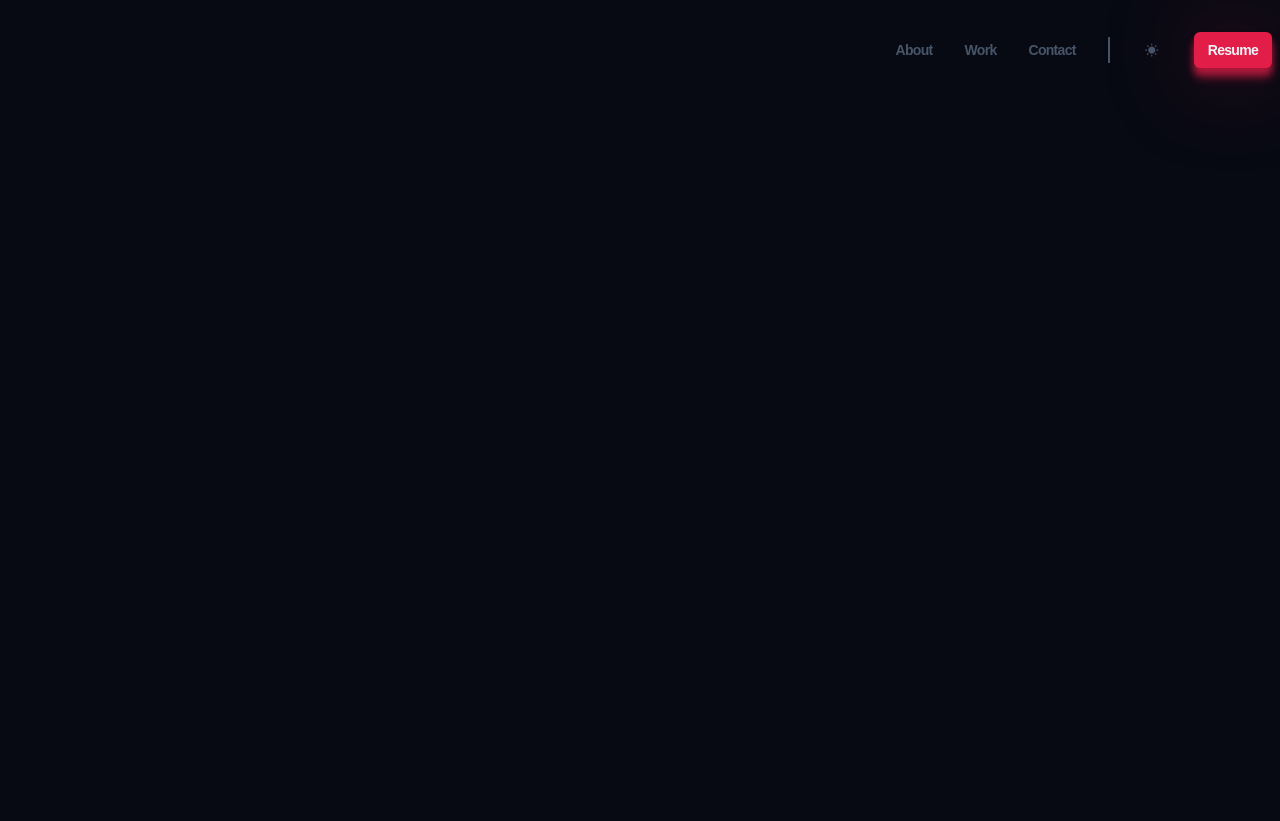
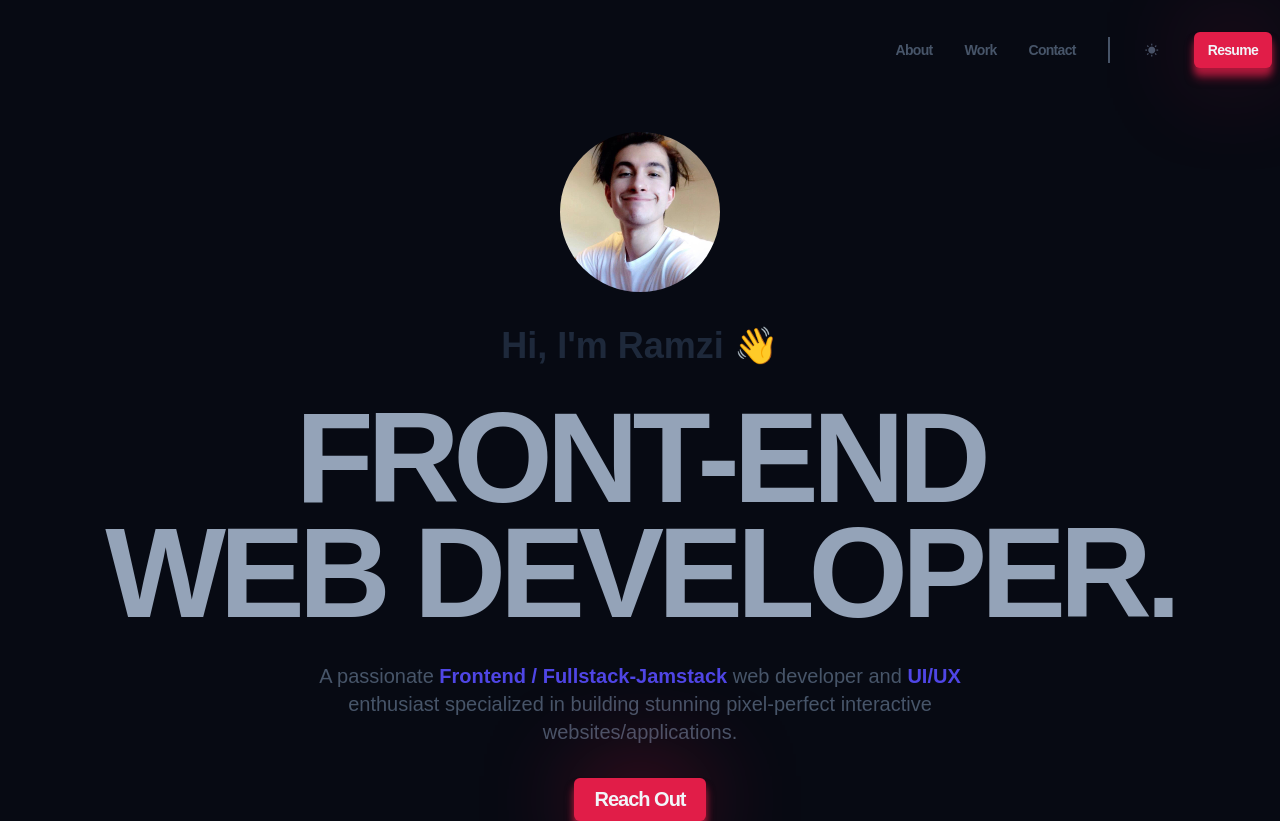
Before and after one commit to HEMANTH-MOKKAPATI/Portfolio, a React (Vite) app: page / in a window 1280 px wide. Before the commit the page ends 800 px from the top, so only its background shows below. Built offline with nearby package versions, Linux system fonts and the light colour scheme; a web font is replaced by a local one.

Commit message:
Added the Hero section for the page , Made responsive using Media queries

```diff
--- /dev/null
+++ b/src/hero.jsx
@@ -0,0 +1,14 @@
+/* eslint-disable react/no-unescaped-entities */
+import "../styles/Hero.scss";
+
+export default function Hero() {
+	return (
+		<section className="hero container ">
+			<img src="./hero.jpg" alt="Profile" className="hero__img" />
+			<h2 className="hero__subtitle">Hi, I'm Ramzi 👋</h2>
+			<h1 className="hero__title">FRONT-END <br /> WEB DEVELOPER. </h1>
+      <p className="hero__description">A passionate <strong>Frontend / Fullstack-Jamstack</strong> web developer and <strong>UI/UX</strong> enthusiast specialized in building stunning pixel-perfect interactive websites/applications.</p>
+      <button className="hero__btn btn" type="button">Reach Out</button>
+		</section>
+	);
+}
--- a/src/main.jsx
+++ b/src/main.jsx
@@ -5,9 +5,11 @@ import App from "./App.jsx";
 import "../styles/main.scss";
 import "../styles/modren-normalize.scss";
 import "../styles/utils.scss";
+import Hero from "./hero.jsx";
 
 createRoot(document.getElementById("root")).render(
   <StrictMode>
     <App />
+    <Hero/>
   </StrictMode>
 );
--- /dev/null
+++ b/styles/Hero.scss
@@ -0,0 +1,118 @@
+@import "variables";
+
+.hero {
+  display: flex;
+  flex-direction: column;
+  gap: 1rem;
+  align-items: center;
+  justify-content: center;
+  margin-top: 2rem;
+  text-align: center; // Although we used flex and set things to center we still need to use the text-align property to center the text . comment it out and see what happens.
+
+  &__img {
+    height: 6rem;
+    width: 6rem;
+    border-radius: 50%;
+  }
+
+  &__subtitle {
+    color: $slate800;
+    font-size: $size-base;
+  }
+
+  &__title {
+    color: $slate400;
+    font-size: $size-4xl;
+    text-transform: uppercase;
+    letter-spacing: -0.05em;
+    line-height: 0.9;
+  }
+  &__description {
+    max-width: 60ch;
+    font-size: $size-sm;
+    color: $slate600;
+  }
+  &__btn {
+    font-size: $size-sm;
+    text-transform: capitalize;
+  }
+}
+
+//small
+@media (min-width: 475px) {
+  .hero {
+    gap: 1.5rem;
+
+    &__img {
+      height: 6.5rem;
+      width: 6.5rem;
+    }
+
+    &__subtitle {
+      font-size: $size-lg;
+    }
+
+    &__title {
+      font-size: $size-5xl;
+    }
+    &__description {
+      font-size: $size-base;
+    }
+    &__btn {
+      font-size: $size-base;
+    }
+  }
+}
+
+// @media (min-width: 640px) {}
+// @media (min-width: 768px) {}
+@media (min-width: 1024px) {
+  .hero {
+    &__img {
+      height: 8rem;
+      width: 8rem;
+    }
+
+    &__subtitle {
+      font-size: $size-2xl;
+    }
+
+    &__title {
+      font-size: $size-7xl;
+    }
+    &__description {
+      font-size: $size-lg;
+    }
+    &__btn {
+      font-size: $size-lg;
+    }
+  }
+}
+
+// large
+@media (min-width: 1280px) {
+  .hero {
+    gap: 2rem;
+
+    &__img {
+      height: 10rem;
+      width: 10rem;
+    }
+
+    &__subtitle {
+      font-size: $size-4xl;
+    }
+
+    &__title {
+      font-size: $size-9xl;
+    }
+    &__description {
+      font-size: $size-xl;
+    }
+    &__btn {
+      font-size: $size-xl;
+      text-transform: capitalize;
+    }
+  }
+}
+// @media (min-width: 1536px) {}
```
